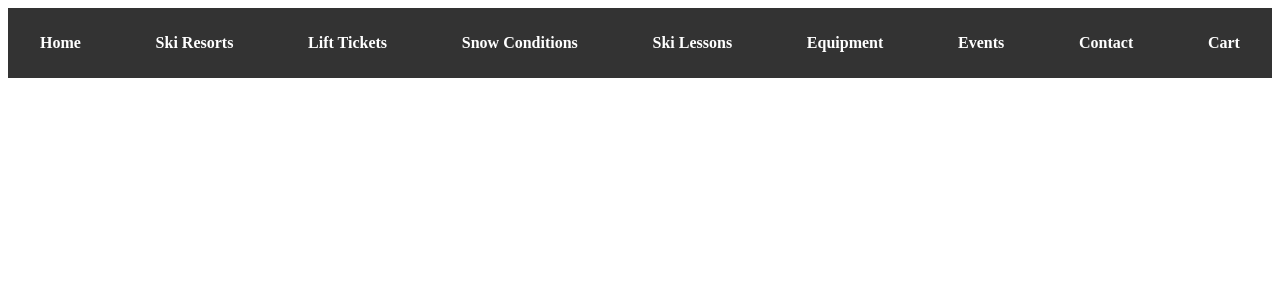
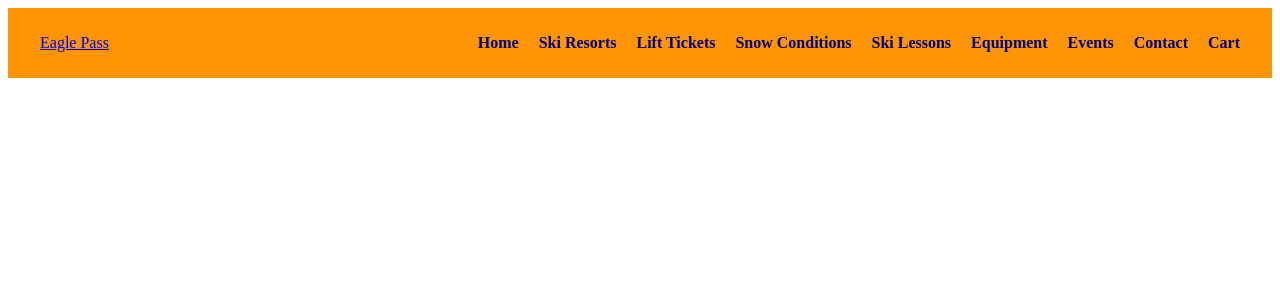
Before and after one commit to wlawlerpro/Eagle-Pass, an Angular app: page / in a window 1280 px wide. Shown: the top 300 px of the page. Built offline with nearby package versions, Linux system fonts and the light colour scheme.

Commit message:
trying to input a toggle menu

```diff
--- a/angular.json
+++ b/angular.json
@@ -27,7 +27,8 @@
               "src/assets"
             ],
             "styles": [
-              "src/styles.css"
+              "src/styles.css",
+              "node_modules/font-awesome/css/font-awesome.css"
             ],
             "scripts": []
           },
--- a/package.json
+++ b/package.json
@@ -18,6 +18,7 @@
     "@angular/platform-browser": "~13.1.0",
     "@angular/platform-browser-dynamic": "~13.1.0",
     "@angular/router": "~13.1.0",
+    "font-awesome": "^4.7.0",
     "rxjs": "~7.4.0",
     "tslib": "^2.3.0",
     "zone.js": "~0.11.4"
--- a/src/app/nav-bar/nav-bar.component.css
+++ b/src/app/nav-bar/nav-bar.component.css
@@ -1,12 +1,33 @@
 .navbar {
-	background-color: #333;
+	background-color: #fc9403;
 	color: #fff;
 	padding: 10px 0;
+	display:none;
       }
 
       .container {
 	max-width: 1200px;
 	margin: 0 auto;
+	display: flex;
+	justify-content: space-between;
+	align-items: center;
+      }
+
+      .navbar-header {
+	display: flex;
+	align-items: center;
+      }
+
+      .navbar-toggler {
+	background: #fc9403 ;
+	border: none;
+	font-size: 1.5rem;
+	color: #000080;
+	cursor: pointer;
+	padding: 0;
+	position: absolute;
+	top: 10px;
+	right: 10px;
       }
 
       .nav-list {
@@ -14,6 +35,7 @@
 	padding: 0;
 	display: flex;
 	justify-content: space-between;
+	flex-direction: row;
       }
 
       .nav-item {
@@ -26,6 +48,43 @@
 
       .nav-item a {
 	text-decoration: none;
-	color: #fff;
+	color: #000080;
 	font-weight: bold;
       }
+
+      /* Mobile menu styles */
+      .show-menu {
+	display: block;
+	flex-direction: column;
+	position: absolute;
+	top: 50px;
+	left: 0;
+	width: 100%;
+	background-color: #333;
+	z-index: 1;
+      }
+
+      .show-menu .nav-item {
+	margin: 10px 0;
+      }
+
+      @media (min-width: 768px) {
+	.navbar-toggler {
+	  display: none; /* Hide the hamburger menu on larger screens */
+	}
+       .navbar{
+	display:block;
+       }
+	.nav-list {
+	  flex-direction: row;
+	  position: relative;
+	  top: 0;
+	  left: 0;
+	  display: flex;
+	  justify-content: space-between;
+	}
+}
+	@media(max-width:767px) {
+
+
+	}
--- a/src/app/nav-bar/nav-bar.component.html
+++ b/src/app/nav-bar/nav-bar.component.html
@@ -1,6 +1,14 @@
+
+
 <nav class="navbar">
 	<div class="container">
-	  <ul class="nav-list">
+	  <div class="navbar-header">
+	    <button class="navbar-toggler" (click)="toggleMenu()">
+	      <i class="fa fa-bars"></i>
+	    </button>
+	    <a routerLink="/">Eagle Pass</a>
+	  </div>
+	  <ul class="nav-list" [ngClass]="{ 'show-menu': isMenuOpen }">
 	    <li class="nav-item"><a routerLink="/">Home</a></li>
 	    <li class="nav-item"><a routerLink="/ski-resorts">Ski Resorts</a></li>
 	    <li class="nav-item"><a routerLink="/lift-tickets">Lift Tickets</a></li>
--- a/src/app/nav-bar/nav-bar.component.ts
+++ b/src/app/nav-bar/nav-bar.component.ts
@@ -6,5 +6,9 @@ import { Component } from '@angular/core';
   styleUrls: ['./nav-bar.component.css']
 })
 export class NavBarComponent {
+isMenuOpen = false;
 
+toggleMenu() {
+  this.isMenuOpen = !this.isMenuOpen;
 }
+}
```
Also changed, not shown: 1 other file (tests, documents, lock files or other folders).
